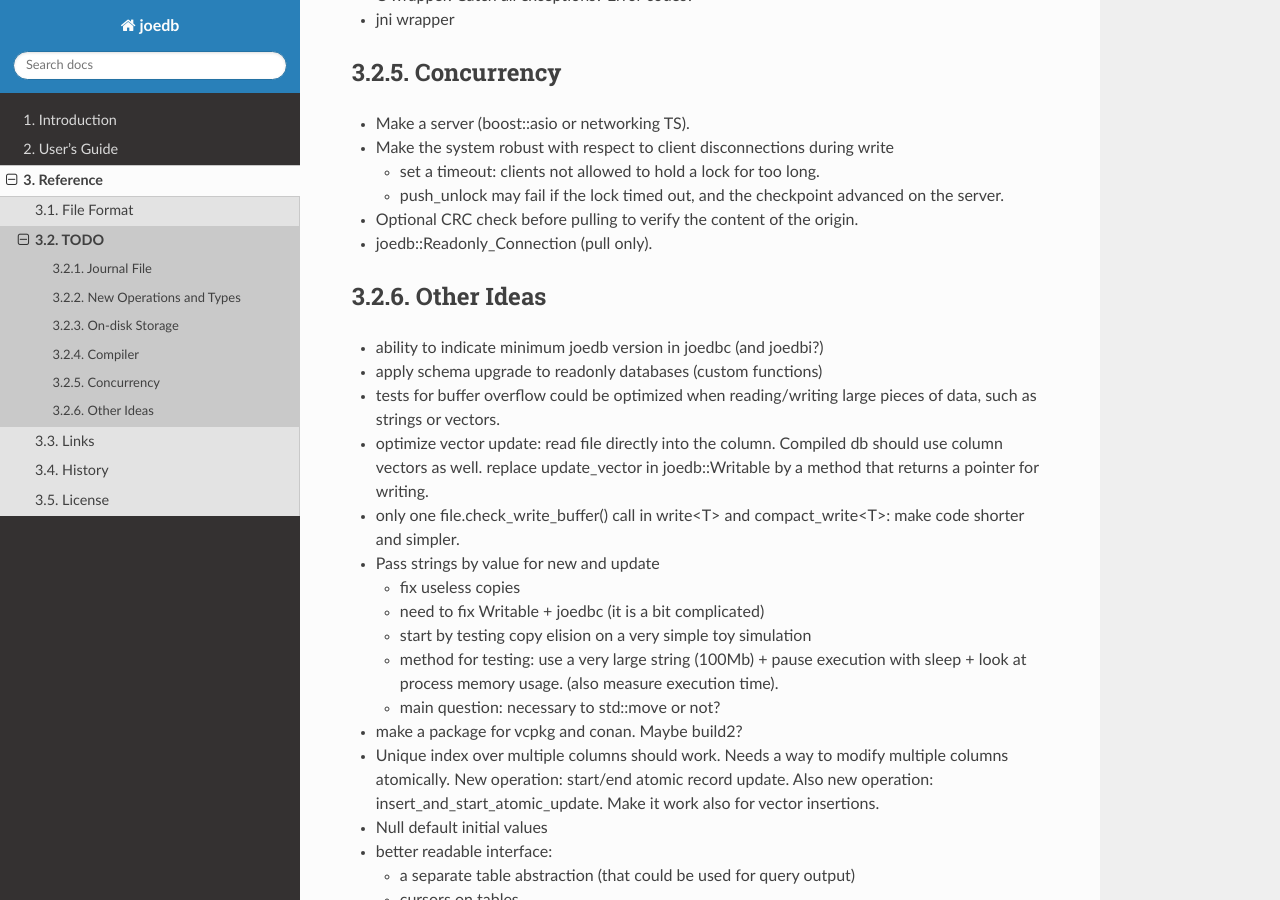
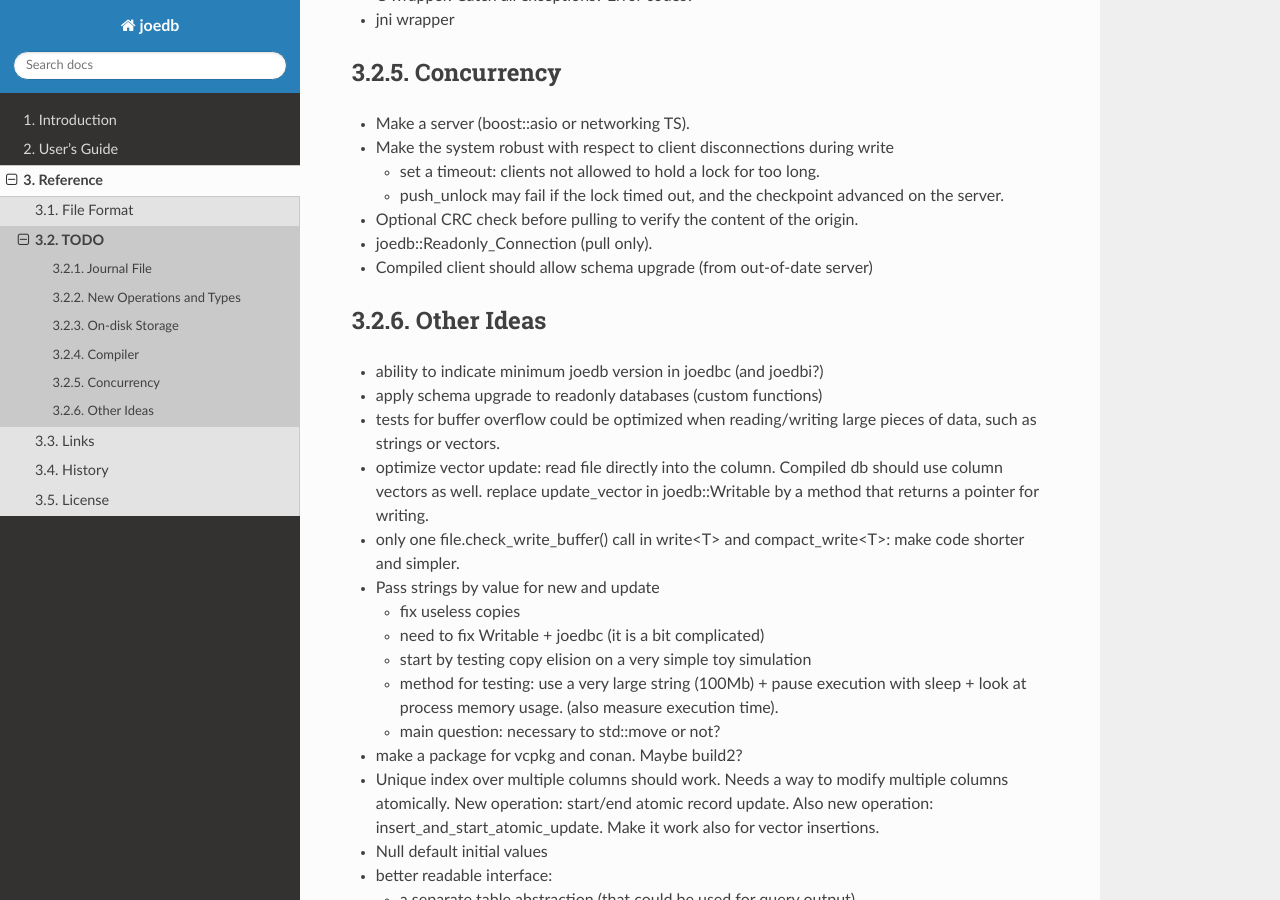
Before and after one commit to Remi-Coulom/joedb, a Sphinx documentation site: the page built from doc/source/todo.rst, in a window 1280 px wide and 900 px high, scrolled down 1385 px. Built offline with Sphinx 7.4.7 and the Read the Docs theme 2.0.0, drawn with Linux system fonts in a browser that asks for light colours; formulas are drawn with MathJax 3.

Commit message:
todo: find a good way to deal with schema upgrade in a concurrent application

```diff
--- a/doc/source/todo.rst
+++ b/doc/source/todo.rst
@@ -70,6 +70,7 @@ Concurrency
 
 - Optional CRC check before pulling to verify the content of the origin.
 - joedb::Readonly_Connection (pull only).
+- Compiled client should allow schema upgrade (from out-of-date server)
 
 Other Ideas
 -----------
```
